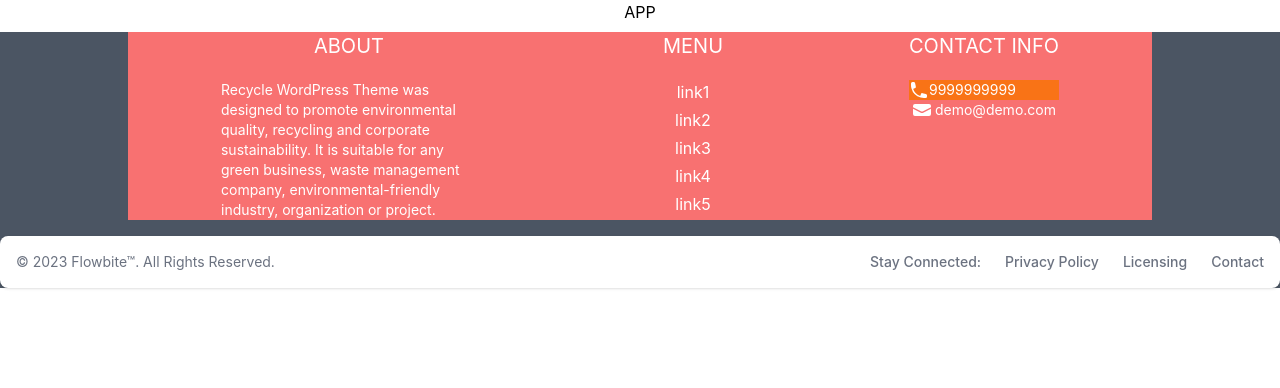
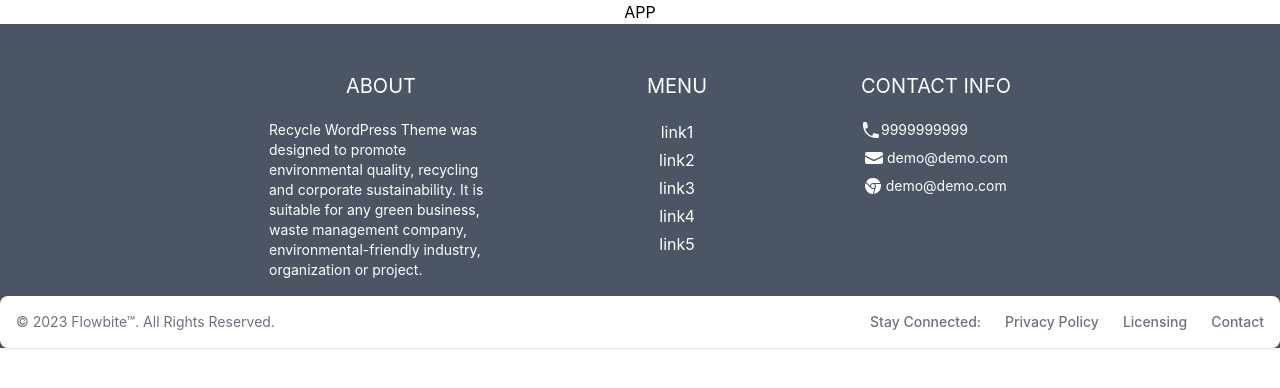
Before and after one commit to GarvLuthra24/hackx-bff, a React (Create React App) app: page / in a window 1280 px wide. Shown: the top 388 px of the page. Built offline with nearby package versions, Linux system fonts and the light colour scheme.

Commit message:
footer dark

```diff
--- a/src/Footer.js
+++ b/src/Footer.js
@@ -3,8 +3,8 @@ import React from "react";
 const Footer = () => {
   return (
     <div className="Footer bg-red-600">
-      <div className=" bg-gray-600 h-2/3 text-white">
-        <div className=" flex flex-row  h-2/3 w-4/5 justify-around bg-red-400 ml-auto mr-auto mb-2 mt-2">
+      <div className=" bg-gray-600 h-2/3 pt-10  text-white">
+        <div className=" flex flex-row   h-4/5  justify-around max-w-4xl rounded-md dark:bg-gray-800 ml-auto mr-auto mb-2 mt-2">
           <div className=" flex flex-col w-1/4">
             <ul>
               <li className=" text-xl mb-5">ABOUT</li>
@@ -29,7 +29,7 @@ const Footer = () => {
           </div>
           <div className="text-xl flex flex-col">
             <div className="mb-5 text-left">CONTACT INFO</div>
-            <div className="flex bg-orange-500 flex-row  items justify-left align-baseline text-left">
+            <div className="flex  flex-row items mb-2 justify-left align-baseline text-left">
               <svg
                 xmlns="http://www.w3.org/2000/svg"
                 viewBox="0 0 20 20"
@@ -46,7 +46,7 @@ const Footer = () => {
               <div className=" text-sm"> 9999999999</div>
             </div>
 
-            <div className="flex flex-row items-center justify-evenly align-baseline">
+            <div className="flex flex-row items-center justify-evenly align-baseline mb-2">
               <svg
                 xmlns="http://www.w3.org/2000/svg"
                 viewBox="0 0 20 20"
@@ -59,8 +59,18 @@ const Footer = () => {
 
               <div className=" text-sm">demo@demo.com</div>
             </div>
+            <div className="flex flex-row items-center justify-evenly align-baseline">
+
+            <svg xmlns="http://www.w3.org/2000/svg" width="16" height="16" fill="currentColor" class="bi bi-browser-chrome" viewBox="0 0 16 16">
+  <path fill-rule="evenodd" d="M16 8a8.001 8.001 0 0 1-7.022 7.94l1.902-7.098a2.995 2.995 0 0 0 .05-1.492A2.977 2.977 0 0 0 10.237 6h5.511A8 8 0 0 1 16 8ZM0 8a8 8 0 0 0 7.927 8l1.426-5.321a2.978 2.978 0 0 1-.723.255 2.979 2.979 0 0 1-1.743-.147 2.986 2.986 0 0 1-1.043-.7L.633 4.876A7.975 7.975 0 0 0 0 8Zm5.004-.167L1.108 3.936A8.003 8.003 0 0 1 15.418 5H8.066a2.979 2.979 0 0 0-1.252.243 2.987 2.987 0 0 0-1.81 2.59ZM8 10a2 2 0 1 0 0-4 2 2 0 0 0 0 4Z"/>
+</svg>
+              <div className=" text-sm">demo@demo.com</div>
+            </div>
           </div>
         </div>
+
+
+         {/* bottom footer */}
 
         <footer class="bg-white rounded-lg shadow mt-4 dark:bg-gray-800 min-w-full">
           <div class="w-full mx-auto max-w-screen-xl p-4 md:flex md:items-center md:justify-between">
```
